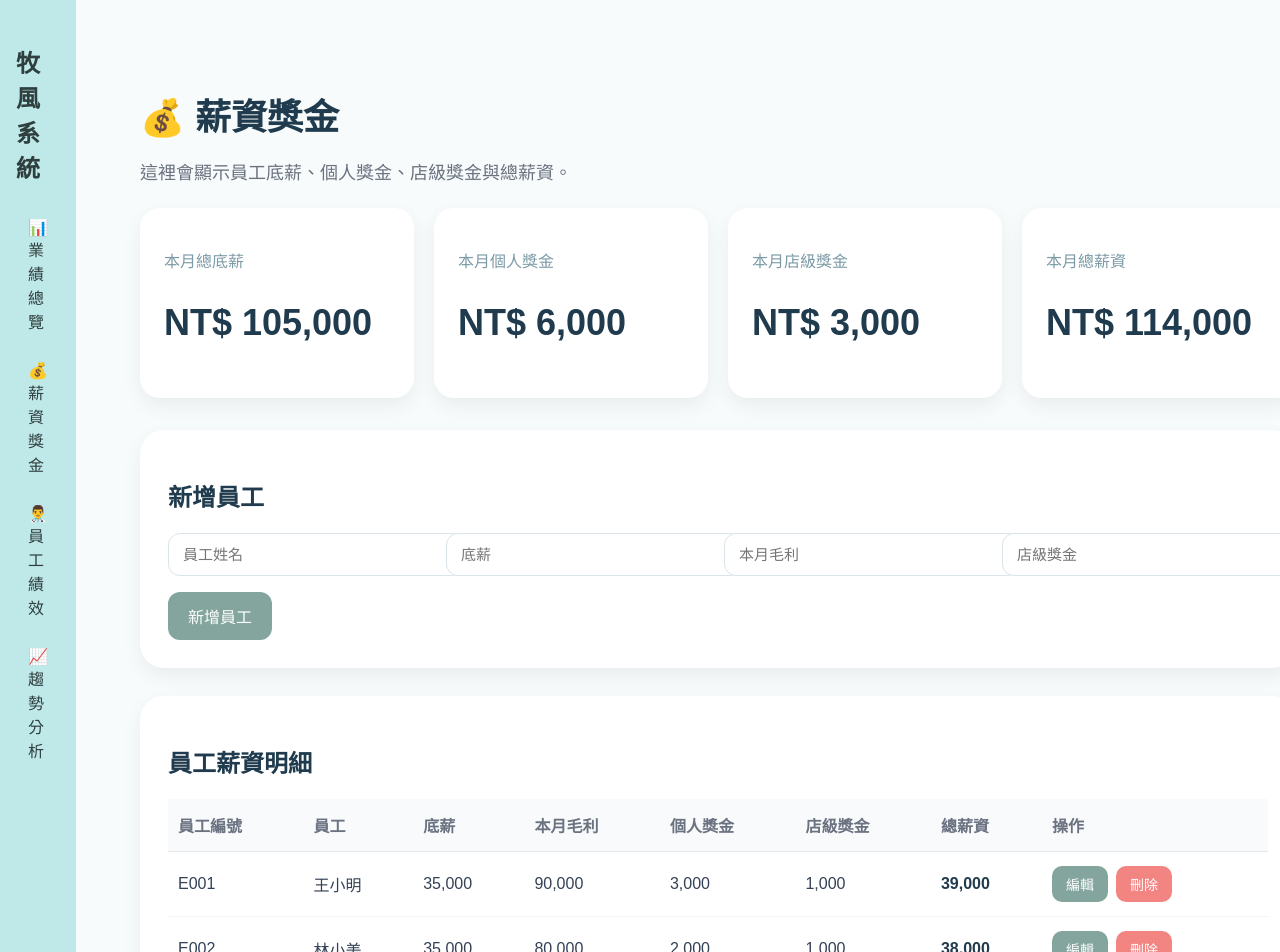
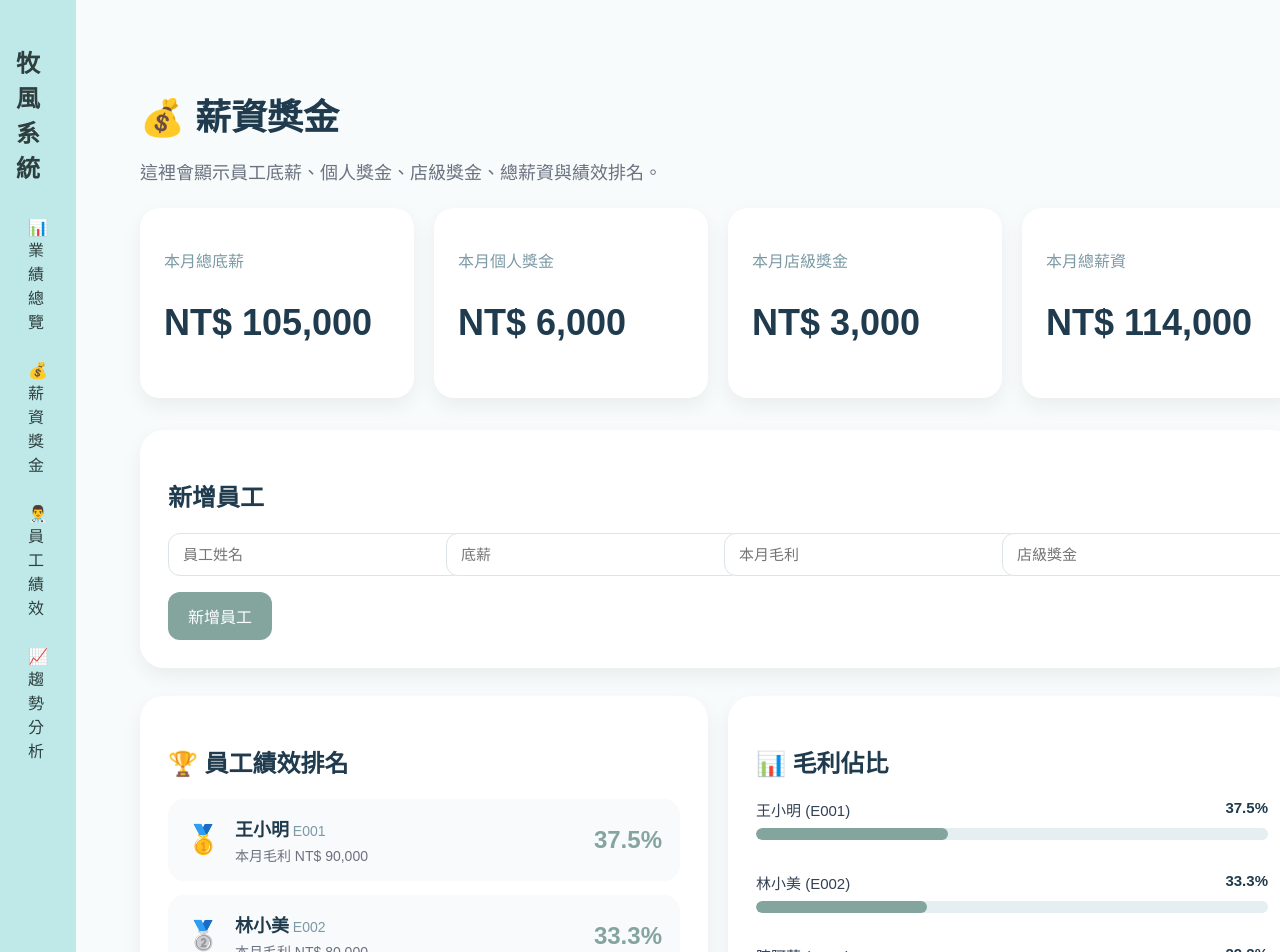
Before and after one commit to mufong888/mufong-pharmacy-system, a Next.js app: page /bonus in a window 1280 px wide. Shown: the top 952 px of the page. Built offline with nearby package versions, Linux system fonts and the light colour scheme.

Commit message:
薪資系統完成第一版

```diff
--- a/app/bonus/page.tsx
+++ b/app/bonus/page.tsx
@@ -23,6 +23,13 @@ function getNextEmployeeId(employees: Employee[]) {
   const nextNumber = maxNumber + 1;
 
   return `E${String(nextNumber).padStart(3, "0")}`;
+}
+
+function getRankIcon(index: number) {
+  if (index === 0) return "🥇";
+  if (index === 1) return "🥈";
+  if (index === 2) return "🥉";
+  return "🏅";
 }
 
 export default function BonusPage() {
@@ -93,6 +100,13 @@ export default function BonusPage() {
     (sum, employee) => sum + employee.totalSalary,
     0
   );
+
+  const totalProfit = salaryData.reduce(
+    (sum, employee) => sum + employee.profit,
+    0
+  );
+
+  const rankedEmployees = [...salaryData].sort((a, b) => b.profit - a.profit);
 
   function handleAddEmployee() {
     if (!newName || !newBaseSalary || !newProfit || !newStoreBonus) {
@@ -171,7 +185,7 @@ export default function BonusPage() {
     <div style={{ padding: "32px" }}>
       <h1 style={pageTitleStyle}>💰 薪資獎金</h1>
       <p style={pageDescStyle}>
-        這裡會顯示員工底薪、個人獎金、店級獎金與總薪資。
+        這裡會顯示員工底薪、個人獎金、店級獎金、總薪資與績效排名。
       </p>
 
       <div style={summaryGridStyle}>
@@ -232,6 +246,67 @@ export default function BonusPage() {
         <button style={buttonStyle} onClick={handleAddEmployee}>
           新增員工
         </button>
+      </div>
+
+      <div style={rankingGridStyle}>
+        <div style={sectionStyle}>
+          <h2 style={sectionTitleStyle}>🏆 員工績效排名</h2>
+          <div style={rankingListStyle}>
+            {rankedEmployees.map((employee, index) => (
+              <div key={employee.id} style={rankingItemStyle}>
+                <div style={rankingLeftStyle}>
+                  <span style={rankIconStyle}>{getRankIcon(index)}</span>
+                  <div>
+                    <div style={rankingNameStyle}>
+                      {employee.name}
+                      <span style={rankingIdStyle}> {employee.id}</span>
+                    </div>
+                    <div style={rankingSubStyle}>
+                      本月毛利 NT$ {employee.profit.toLocaleString()}
+                    </div>
+                  </div>
+                </div>
+
+                <div style={rankingRightStyle}>
+                  {(totalProfit > 0
+                    ? (employee.profit / totalProfit) * 100
+                    : 0
+                  ).toFixed(1)}
+                  %
+                </div>
+              </div>
+            ))}
+          </div>
+        </div>
+
+        <div style={sectionStyle}>
+          <h2 style={sectionTitleStyle}>📊 毛利佔比</h2>
+          <div style={rankingListStyle}>
+            {rankedEmployees.map((employee) => {
+              const ratio =
+                totalProfit > 0 ? (employee.profit / totalProfit) * 100 : 0;
+
+              return (
+                <div key={employee.id} style={{ marginBottom: "18px" }}>
+                  <div style={barLabelRowStyle}>
+                    <span style={barNameStyle}>
+                      {employee.name} ({employee.id})
+                    </span>
+                    <span style={barValueStyle}>{ratio.toFixed(1)}%</span>
+                  </div>
+                  <div style={barTrackStyle}>
+                    <div
+                      style={{
+                        ...barFillStyle,
+                        width: `${ratio}%`,
+                      }}
+                    />
+                  </div>
+                </div>
+              );
+            })}
+          </div>
+        </div>
       </div>
 
       <div style={sectionStyle}>
@@ -392,6 +467,13 @@ const summaryGridStyle = {
   marginBottom: "32px",
 };
 
+const rankingGridStyle = {
+  display: "grid",
+  gridTemplateColumns: "1fr 1fr",
+  gap: "20px",
+  marginBottom: "28px",
+};
+
 const cardStyle = {
   background: "#ffffff",
   borderRadius: "20px",
@@ -537,3 +619,83 @@ const tdHighlightStyle = {
   fontWeight: "bold" as const,
   verticalAlign: "middle" as const,
 };
+
+const rankingListStyle = {
+  display: "flex",
+  flexDirection: "column" as const,
+  gap: "14px",
+};
+
+const rankingItemStyle = {
+  display: "flex",
+  justifyContent: "space-between",
+  alignItems: "center",
+  padding: "16px 18px",
+  background: "#f8fafc",
+  borderRadius: "16px",
+};
+
+const rankingLeftStyle = {
+  display: "flex",
+  alignItems: "center",
+  gap: "14px",
+};
+
+const rankIconStyle = {
+  fontSize: "28px",
+};
+
+const rankingNameStyle = {
+  fontSize: "18px",
+  fontWeight: "bold" as const,
+  color: "#1f3b4d",
+};
+
+const rankingIdStyle = {
+  fontSize: "14px",
+  fontWeight: "normal" as const,
+  color: "#7b9aa5",
+};
+
+const rankingSubStyle = {
+  fontSize: "14px",
+  color: "#6b7280",
+  marginTop: "4px",
+};
+
+const rankingRightStyle = {
+  fontSize: "24px",
+  fontWeight: "bold" as const,
+  color: "#84a59d",
+};
+
+const barLabelRowStyle = {
+  display: "flex",
+  justifyContent: "space-between",
+  marginBottom: "8px",
+};
+
+const barNameStyle = {
+  fontSize: "15px",
+  color: "#334155",
+};
+
+const barValueStyle = {
+  fontSize: "15px",
+  fontWeight: "bold" as const,
+  color: "#1f3b4d",
+};
+
+const barTrackStyle = {
+  width: "100%",
+  height: "12px",
+  background: "#e5eef0",
+  borderRadius: "999px",
+  overflow: "hidden",
+};
+
+const barFillStyle = {
+  height: "100%",
+  background: "#84a59d",
+  borderRadius: "999px",
+};
```
